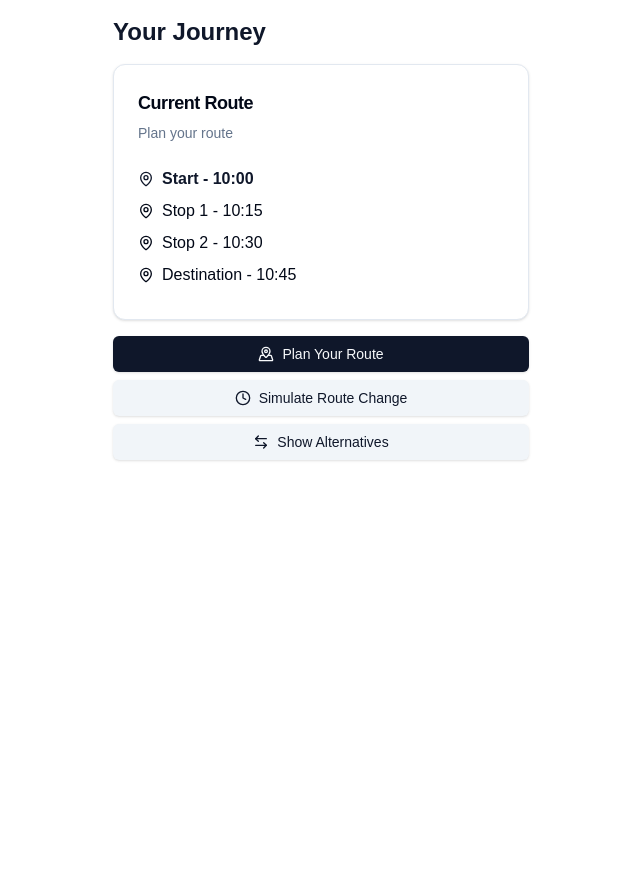
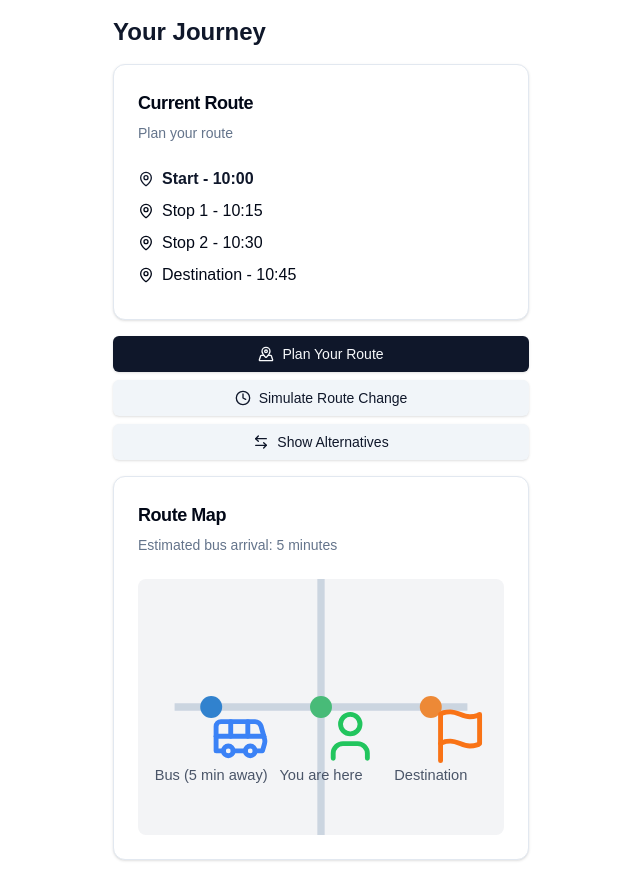
Before and after one commit to TaiHaDev/comp3900-ai-train-prototype, a Next.js app: page /route in a window 1280 px wide. Shown: the whole page, without its empty margins (319-959 px from the left). Before the commit the page ends 800 px from the top, so only its background shows below. Built offline with nearby package versions, Linux system fonts and the light colour scheme.

Commit message:
route map lol

```diff
--- a/src/app/route/page.js
+++ b/src/app/route/page.js
@@ -1,7 +1,7 @@
 'use client'
 
 import { useState } from "react"
-import { MapPin, AlertTriangle, Clock, MapPinned, Leaf, Footprints, ArrowLeftRight, Utensils } from "lucide-react"
+import { MapPin, AlertTriangle, Clock, MapPinned, Leaf, Footprints, ArrowLeftRight, Utensils, Bus, User, Flag } from "lucide-react"
 import { Button } from "@/components/ui/button"
 import {
   Card,
@@ -207,7 +207,7 @@ export default function RoutePage() {
         </DialogContent>
       </Dialog>
 
-      <div className="space-y-2 mb-16">
+      <div className="space-y-2 mb-4">
         <Button onClick={simulateRouteChange} className="w-full bg-secondary text-secondary-foreground hover:bg-secondary/90">
           <Clock className="mr-2 h-4 w-4" />
           Simulate Route Change
@@ -217,6 +217,46 @@ export default function RoutePage() {
           Show Alternatives
         </Button>
       </div>
+
+      <Card className="mb-4 bg-card text-card-foreground">
+  <CardHeader>
+    <CardTitle className="text-lg">Route Map</CardTitle>
+    <CardDescription>
+      Estimated bus arrival: 5 minutes
+    </CardDescription>
+  </CardHeader>
+  <CardContent>
+    <div className="relative w-full h-64 bg-gray-100 rounded-lg overflow-hidden">
+      <svg className="absolute inset-0 w-full h-full" viewBox="0 0 100 100" preserveAspectRatio="xMidYMid slice">
+        {/* Simplified road network */}
+        <path d="M10,50 H90" stroke="#CBD5E0" strokeWidth="2" />
+        <path d="M50,10 V90" stroke="#CBD5E0" strokeWidth="2" />
+
+        {/* Bus marker */}
+        <g transform="translate(20,50)">
+          <circle cx="0" cy="0" r="3" fill="#3182CE" />
+          <Bus size={16} className="text-blue-500" />
+          <text x="0" y="20" fontSize="4" fill="#4A5568" textAnchor="middle">Bus (5 min away)</text> {/* Centered label */}
+        </g>
+
+        {/* User marker */}
+        <g transform="translate(50,50)">
+          <circle cx="0" cy="0" r="3" fill="#48BB78" />
+          <User size={16} className="text-green-500" />
+          <text x="0" y="20" fontSize="4" fill="#4A5568" textAnchor="middle">You are here</text> {/* Centered label */}
+        </g>
+
+        {/* Destination marker */}
+        <g transform="translate(80,50)">
+          <circle cx="0" cy="0" r="3" fill="#ED8936" />
+          <Flag size={16} className="text-orange-500" />
+          <text x="0" y="20" fontSize="4" fill="#4A5568" textAnchor="middle">Destination</text> {/* Centered label */}
+        </g>
+      </svg>
+    </div>
+  </CardContent>
+</Card>
+
 
       <Dialog open={showRouteChange} onOpenChange={setShowRouteChange}>
         <DialogContent className="bg-background text-foreground">
```
